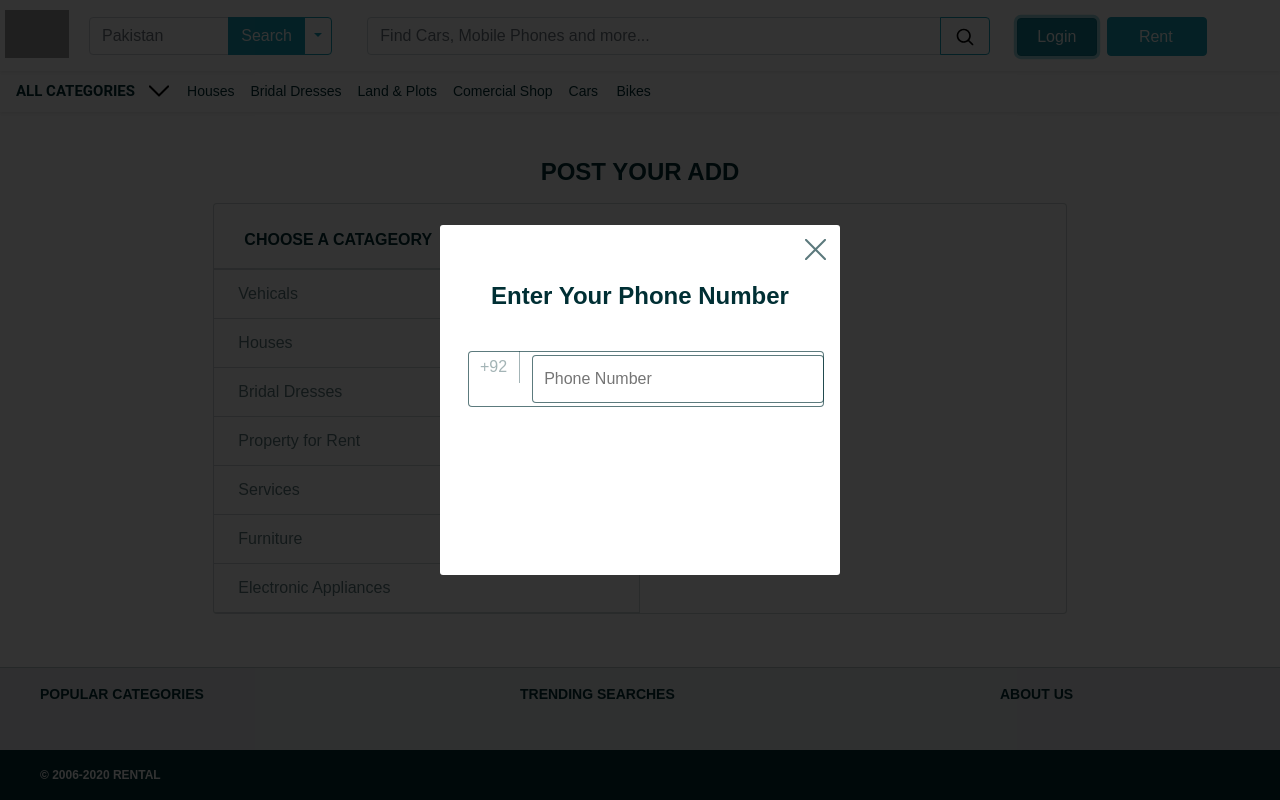
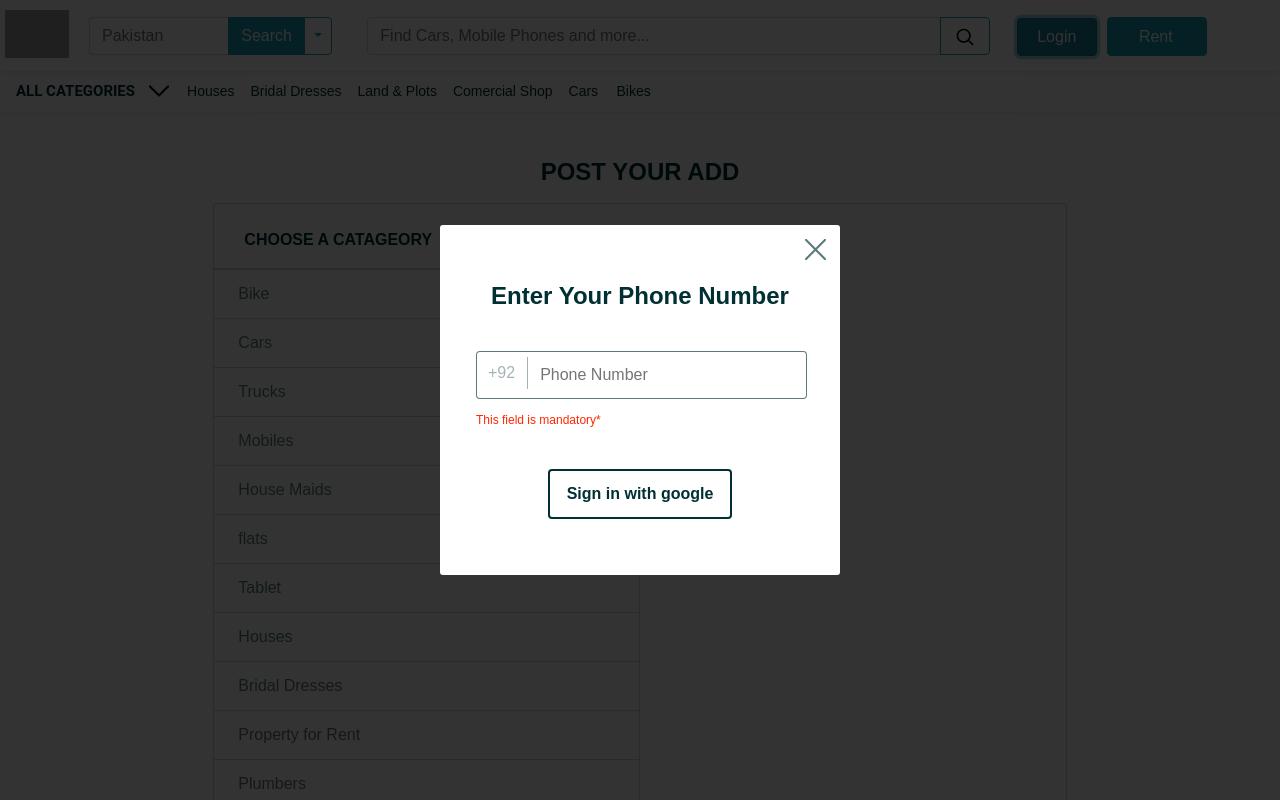
Before and after one commit to faizaambreen/Capstone-project, a React (Create React App) app in the folder frontend/: page /PostYourAdd in a window 1280 px wide. Both pictures are taken after a click on the button "Login". Shown: the top 800 px of the page. Built offline with nearby package versions, Linux system fonts and the light colour scheme; grey boxes are pictures that could not be loaded.

Commit message:
login/catagory

```diff
--- a/frontend/public/Login.css
+++ b/frontend/public/Login.css
@@ -8,7 +8,7 @@
     display: flex;
     align-items: center;
     justify-content: center;
-    background: rgba(0,0,0,.8);
+    background: rgba(0, 0, 0, .8);
     transform: translateZ(0);
     -webkit-transform: translateZ(0);
 }
@@ -28,13 +28,13 @@
     height: 350px;
 }
 
-.isVisible{
+.isVisible {
     display: none;
 }
 
 .cross {
-    fill: rgba(0,47,52,.64);
-    float:right;
+    fill: rgba(0, 47, 52, .64);
+    float: right;
     right: 12px;
     z-index: 1;
     top: 12px;
@@ -42,17 +42,18 @@
     position: absolute;
 }
 
-.btns{
+.btns {
     margin-top: 5%;
 }
-.LoginOptions{
+
+.LoginOptions {
     margin-top: 10%;
     font-weight: bold;
     font-size: 2rem;
     text-align: center
 }
 
-.PhoneNo{
+.PhoneNo {
     margin-top: 10%;
     font-weight: bold;
     font-size: 1.5rem;
@@ -70,18 +71,20 @@
     margin: 4px 0;
     flex-wrap: wrap;
     position: relative;
-    box-shadow: inset 0 0 0 1px rgba(0,47,52,.64);
-    margin-left: 12px
+    box-shadow: inset 0 0 0 1px rgba(0, 47, 52, .64);
+    margin-left: 20px;
+    width: 90%;
 }
 
 .phoneCode {
-    color: rgba(0,47,52,.36);
+    color: rgba(0, 47, 52, .36);
+    margin-top: 2%;
     height: 32px;
     line-height: 32px;
     padding-left: 12px;
     padding-right: 12px;
     white-space: nowrap;
-    border-right: 1px solid rgba(0,47,52,.36);
+    border-right: 1px solid rgba(0, 47, 52, .36);
 
 }
 
--- a/frontend/src/components/AddSelection.jsx
+++ b/frontend/src/components/AddSelection.jsx
@@ -2,7 +2,7 @@ import React from 'react'
 import {NavLink} from 'react-router-dom'
 
 function AddSelection(){
-    const list=["Vehicals","Houses","Bridal Dresses","Property for Rent","Services","Furniture","Electronic Appliances"];
+    const list=["Bike","Cars","Trucks","Mobiles","House Maids","flats","Tablet","Houses","Bridal Dresses","Property for Rent","Plumbers","Web Devlopers","Furniture","AC on installments"];
 
     function PostLi(props){
         return(
--- a/frontend/src/components/Main Pages/Login.jsx
+++ b/frontend/src/components/Main Pages/Login.jsx
@@ -3,12 +3,19 @@ import OutsideClickHandler from "react-outside-click-handler";
 import Button from "../Button";
 
 function Login(props) {
-  function googleClick() {}
+  const[pValue , setPvalue]=useState("");
+  function changeHandler(event){
+    setPvalue(event.target.value);
+  }
+  function googleClick() {
+    setPvalue("");
+  }
+
   return (
 
 
     <div className={props.cls ? "PopMainDiv" : "PopMainDiv isVisible"}>
-      <OutsideClickHandler onOutsideClick={props.onUnChecked}>
+      <OutsideClickHandler onOutsideClick={props.onUnChecked} >
         <div className="insidePop">
           <span className="cross" onClick={props.onUnChecked}>
             <svg
@@ -26,44 +33,42 @@ function Login(props) {
             </svg>
           </span>
 
-          <div className="isVisible">
-            <div className="LoginOptions">
-              <span>Sign in Options</span>
-            </div>
-            <div className="btns">
-              <span className="btnSpan">
-                <Button
-                  name="Sign in with google"
-                  wd="100%"
-                  onChecked={googleClick}
-                />
-              </span>
-              <span className="btnSpan">
-                <Button name="Continue with Email" wd="100%" />
-              </span>
-            </div>
-          </div>
-
-          <div>
+          <div className="">
             <div className="PhoneNo">
               <span>Enter Your Phone Number</span>
             </div>
             <div className="phoneInputDiv">
               <div className="phoneCode">+92</div>
 
-              <div className="phoneInputDiv">
+              <div>
                 <input
-                  id="phone"
-                  name="phone"
-                  type="text"
-                  autocomplete="username"
+                  type="number"
                   placeholder="Phone Number"
                   className="phoneInput"
-                  value=""
+                  onChange={changeHandler}
+                  value={pValue}
                 />
               </div>
+
             </div>
+            <p className={pValue==="" ? "PicMsg " : "PicMsg isVisible"} style={{marginLeft:"20px"}}>
+              <span>This field is mandatory*</span>
+            </p>
           </div>
+
+
+            <div className="btns">
+              <span className="btnSpan">
+                <Button
+                  name="Sign in with google"
+                  wd="50%"
+                  onChecked={googleClick}
+                />
+              </span>
+            </div>
+
+
+
         </div>
       </OutsideClickHandler>
     </div>
```
